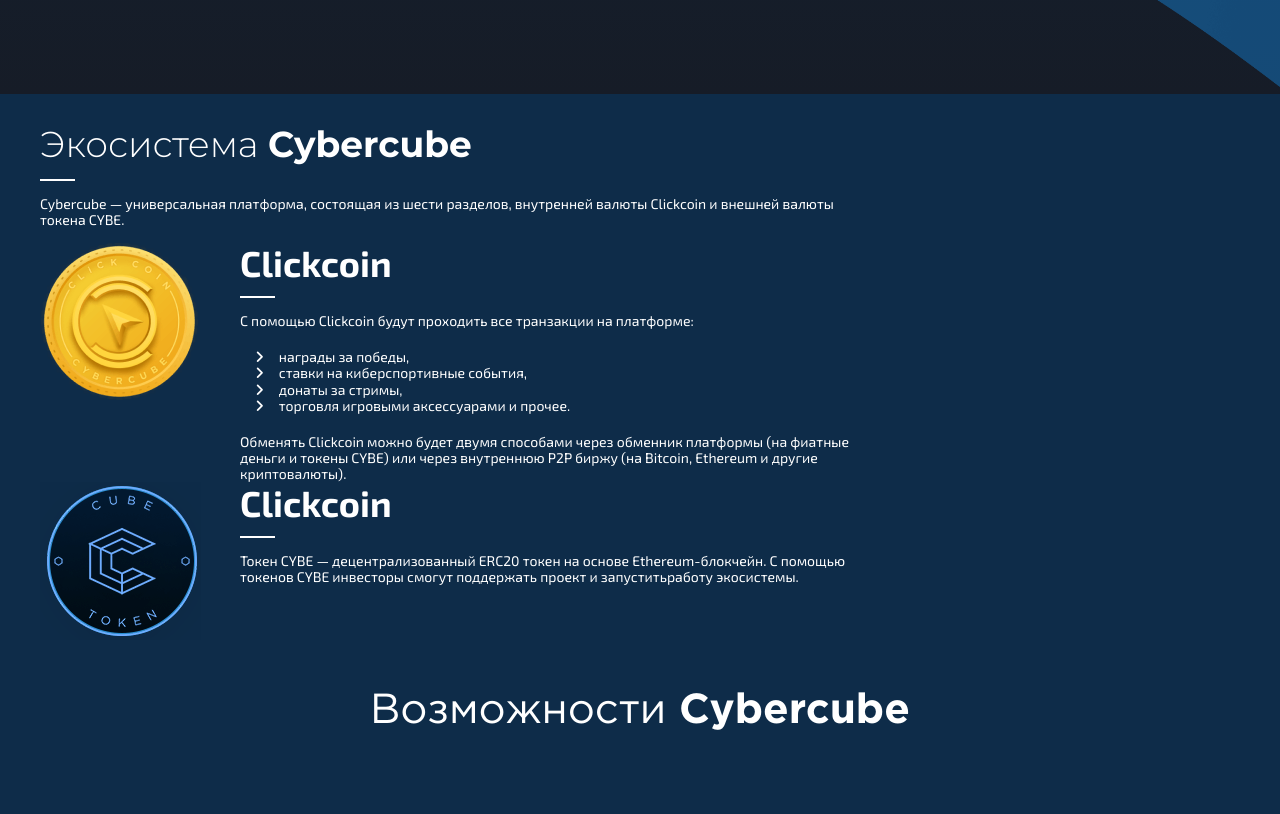
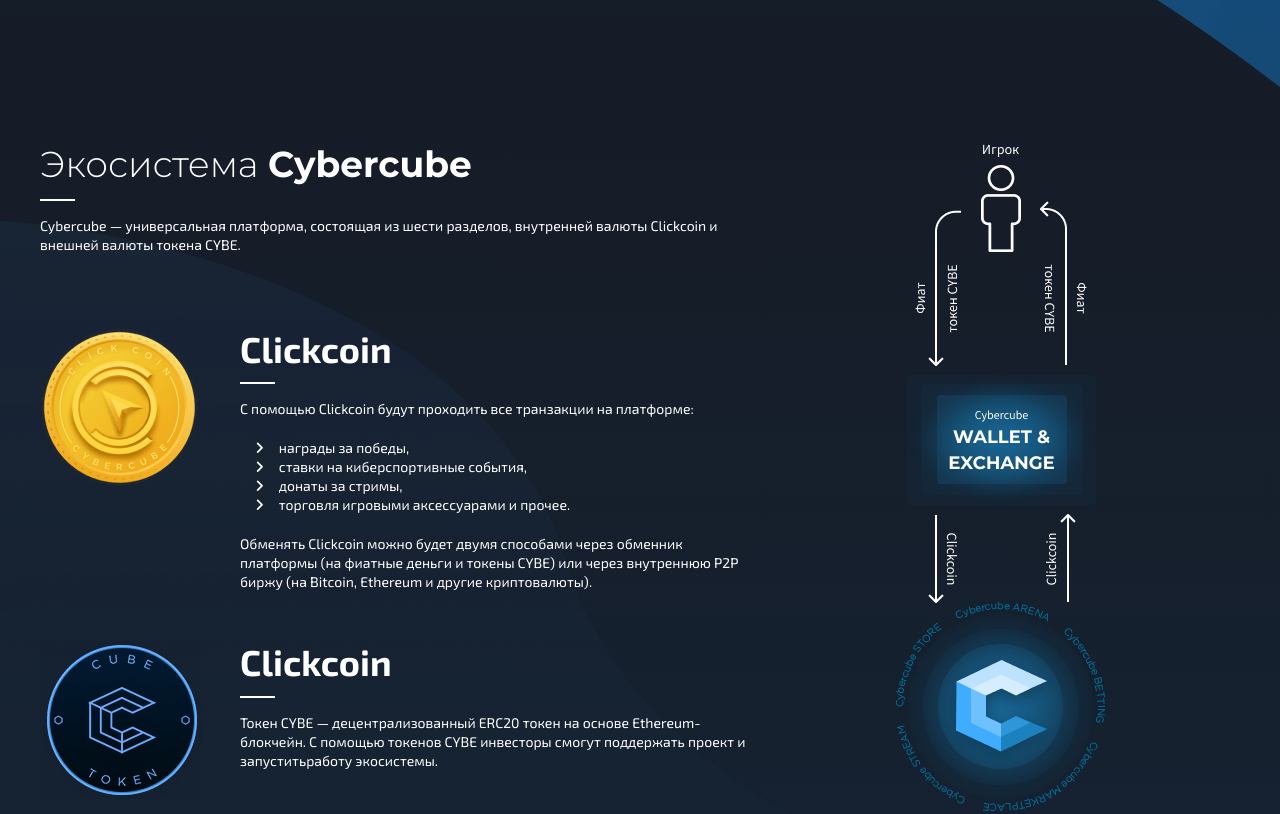
Before and after one commit to izica/landing, a website: page index.html in a window 1280 px wide. Shown: the part 2086-2900 px from the top of the page. Drawn offline with Linux system fonts and the light colour scheme.

Commit message:
ecosystem

```diff
--- a/index.html
+++ b/index.html
@@ -126,6 +126,7 @@
             </div>
         </section>
         <section class="ecosystem">
+            <div class="ecosystem-wrap">
                 <div class="ecosystem-block--left">
                     <h2>Экосистема <span>Cybercube</span></h2>
                     <h3>Cybercube — универсальная платформа, состоящая из шести разделов, внутренней валюты Clickcoin и внешней валюты токена CYBE.</h3>
@@ -149,6 +150,7 @@
                 </div>
                 <div class="ecosystem-block--right">
                     <div class="ecosystem-scheme"></div>
+                </div>
             </div>
         </section>
         <section class="capabilities">
--- a/src/scss/block/ecosystem.scss
+++ b/src/scss/block/ecosystem.scss
@@ -1,96 +1,143 @@
-.ecosystem{
-    display: flex;
-    color: #fff;
+.ecosystem {
     position: relative;
-    margin: 0 auto;
-    width: 1200px;
-    align-items: flex-start;
+    background: rgba(#161c27, 1);
+    background: -webkit-linear-gradient(top, rgba(#161c27, 1) 0%, rgba(#152333, 1) 100%);
+    background: -o-linear-gradient(top, rgba(#161c27, 1) 0%, rgba(#152333, 1) 100%);
+    background: linear-gradient(to bottom, rgba(#161c27, 1) 0%, rgba(#152333, 1) 100%);
 
-    h2{
+    &::before {
+        position: absolute;
+        top: 125px;
+        right: 0;
+        bottom: 0;
+        left: 0;
+        display: block;
+        content: '';
+        background-image: url('/assets/i/ecosystem-bg.png');
+        background-repeat: no-repeat;
+        background-position: top center;
+        background-size: 100% 225%;
+    }
+
+    &-wrap {
+        position: relative;
+        display: flex;
+        width: 1200px;
+        margin: 0 auto;
+        padding-top: 50px;
+        padding-bottom: 150px;
+        color: #fff;
+        align-items: flex-start;
+    }
+
+    h2 {
+        font-family: 'Montserrat';
         font-size: 36px;
-        font-family: 'Montserrat';
         font-weight: 300;
+        position: relative;
+        margin-top: 0;
+        margin-bottom: 15px;
         padding-bottom: 15px;
-        margin-bottom: 15px;
-        position: relative;
-        span{
+
+        span {
             font-weight: 700;
         }
-        &::after{
+
+        &::after {
+            position: absolute;
+            bottom: 0;
+            display: block;
+            width: 35px;
+            height: 0;
             content: '';
-            display: block;
-            position: absolute;
-            width: 35px;
-            bottom: 0;
-            height: 0;
             border-top: 2px solid #fff;
         }
     }
-    h3{
+
+    h3 {
+        font-family: 'Exo 2';
         font-size: 14px;
         font-weight: 400;
-        font-family: 'Exo 2';
+        line-height: 19px;
     }
-    &-block{
-        &--left{
-            width: 70%;
+
+    &-block {
+        &--left {
+            width: 60%;
         }
-        &--right{
-            width: 30%;
+
+        &--right {
+            display: flex;
+            width: 40%;
+            align-items: center;
+            justify-content: center;
         }
     }
-    &-items{
 
+    &-items {
+        padding-top: 60px;
     }
 
-    &-scheme{
+    &-scheme {
+        width: 255px;
+        height: 687px;
         background-image: url('/assets/i/ecosystem-scheme.png');
     }
 
-    &-item{
-        padding-left: 200px;
+    &-item {
         font-family: 'Exo 2';
         font-size: 14px;
         min-height: 170px;
-        &--clickcoin{
+        margin-bottom: 50px;
+        padding-left: 200px;
+
+        &--clickcoin {
             background-image: url('/assets/i/ecosystem-clickcoin.png');
+            background-repeat: no-repeat;
             background-position: left top;
+        }
+
+        &--token {
+            background-image: url('/assets/i/ecosystem-token.png');
             background-repeat: no-repeat;
+            background-position: left top;
         }
-        &--token{
-            background-image: url('/assets/i/ecosystem-token.png');
-            background-position: left top;
-            background-repeat: no-repeat;
-        }
-        &__title{
+
+        &__title {
             font-size: 36px;
             font-weight: 700;
+            position: relative;
+            margin-bottom: 15px;
             padding-bottom: 15px;
-            margin-bottom: 15px;
-            position: relative;
-            &::after{
+
+            &::after {
+                position: absolute;
+                bottom: 0;
+                display: block;
+                width: 35px;
+                height: 0;
                 content: '';
-                display: block;
-                position: absolute;
-                width: 35px;
-                bottom: 0;
-                height: 0;
                 border-top: 2px solid #fff;
             }
+        }
 
-        }
-        p{
+        p {
+            line-height: 19px;
             margin: 0;
         }
-        ul{
+
+        ul {
+            margin: 0;
             padding: 20px 15px;
-            margin: 0;
             list-style: none;
         }
-        li{
+
+        li {
+            line-height: 19px;
             margin: 0;
             padding: 0;
-            i{
+
+            i {
                 margin-right: 15px;
             }
         }
```
Also changed, not shown: assets/css/styles.min.css, assets/i/ecosystem-bg.png (added), src/i/ecosystem-bg.png (added). Lines whose indentation alone changed are shown as unchanged.
